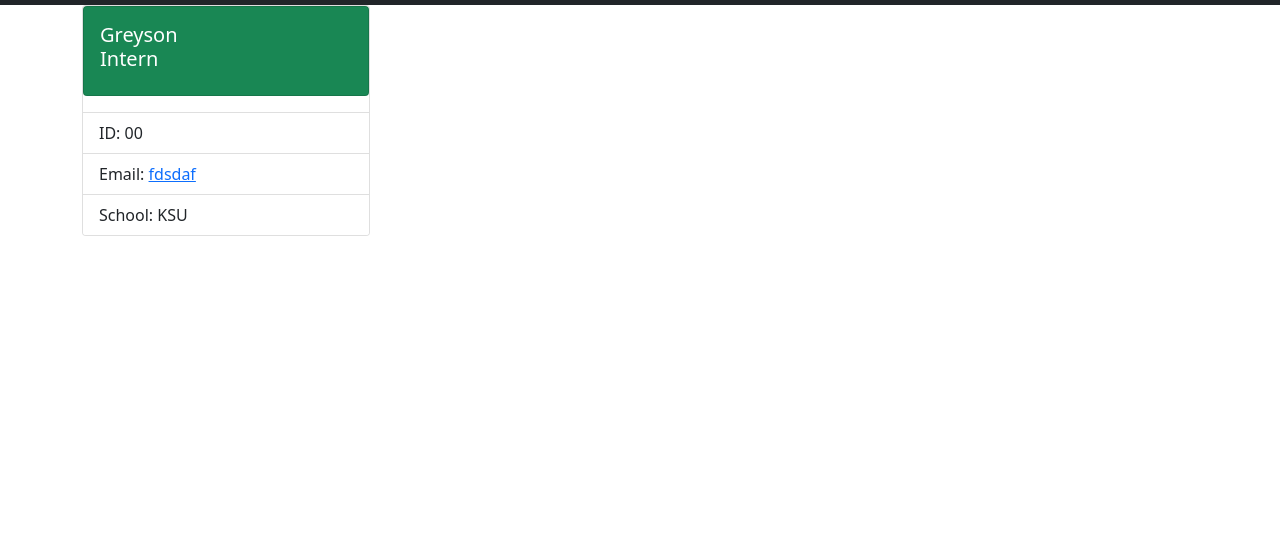
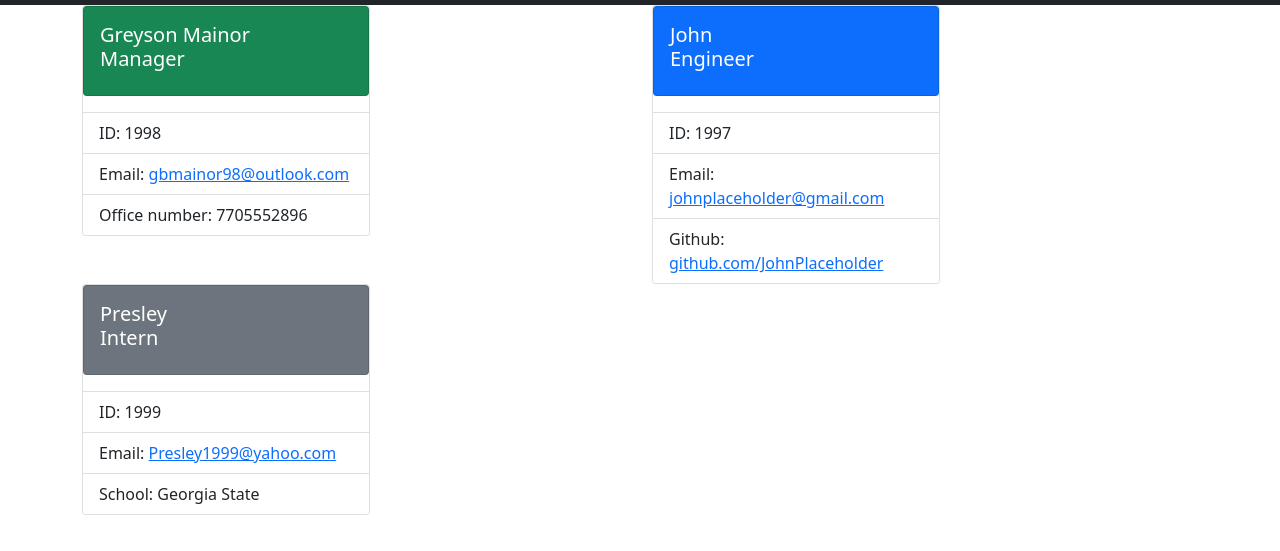
Before and after one commit to GreysonMainor/week-10-team-profile-generator, a website: page index.html in a window 1280 px wide. Shown: the part 77-628 px from the top of the page. Drawn offline with nearby package versions, Linux system fonts and the light colour scheme.

Commit message:
ran node index.js again so that i could have an HTML file that was filled with legit answers instead of key mashing like before.

```diff
--- a/index.html
+++ b/index.html
@@ -15,14 +15,36 @@
   </nav>
   <div class = "container">
   <div class="row"><div class = "col-6">
+       <div class="card" style="width: 18rem;">
+       <div class="card-body card text-white bg-success mb-3">
+         <h5 class="card-title">Greyson Mainor<br />Manager</h5>
+       </div>
+       <ul class="list-group list-group-flush">
+         <li class="list-group-item">ID: 1998</li>
+         <li class="list-group-item">Email: <a href = "mailto: gbmainor98@outlook.com"> gbmainor98@outlook.com</a></li>
+         <li class="list-group-item">Office number: 7705552896</li>
+       </ul>
+     </div>
+     </div><div class = "col-6">
     <div class="card" style="width: 18rem;">
-    <div class="card-body card text-white bg-success mb-3">
-      <h5 class="card-title">Greyson<br />Intern</h5>
+    <div class="card-body card text-white bg-primary mb-3">
+      <h5 class="card-title">John<br />Engineer</h5>
     </div>
     <ul class="list-group list-group-flush">
-      <li class="list-group-item">ID: 00</li>
-      <li class="list-group-item">Email: <a href = "mailto: fdsdaf"> fdsdaf</a></li>
-      <li class="list-group-item">School: KSU</li>
+      <li class="list-group-item">ID: 1997</li>
+      <li class="list-group-item">Email: <a href = "mailto: johnplaceholder@gmail.com"> johnplaceholder@gmail.com</a></li>
+      <li class="list-group-item">Github:<a href="http://www.github.com/JohnPlaceholder"> github.com/JohnPlaceholder</a></li>
+    </ul>
+  </div>
+  </div><div class = "col-6">
+    <div class="card" style="width: 18rem;">
+    <div class="card-body card text-white bg-secondary mb-3">
+      <h5 class="card-title">Presley<br />Intern</h5>
+    </div>
+    <ul class="list-group list-group-flush">
+      <li class="list-group-item">ID: 1999</li>
+      <li class="list-group-item">Email: <a href = "mailto: Presley1999@yahoo.com"> Presley1999@yahoo.com</a></li>
+      <li class="list-group-item">School: Georgia State</li>
     </ul>
   </div>
   </div></div>
```
